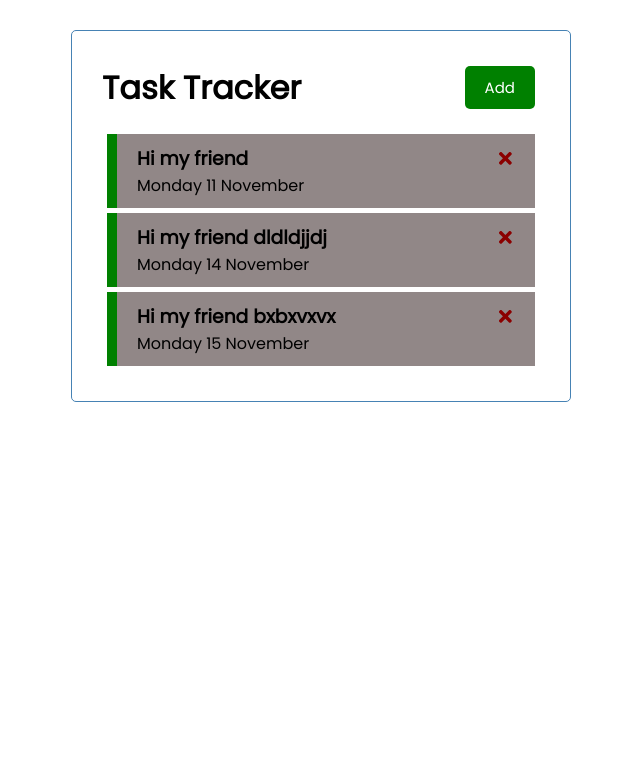
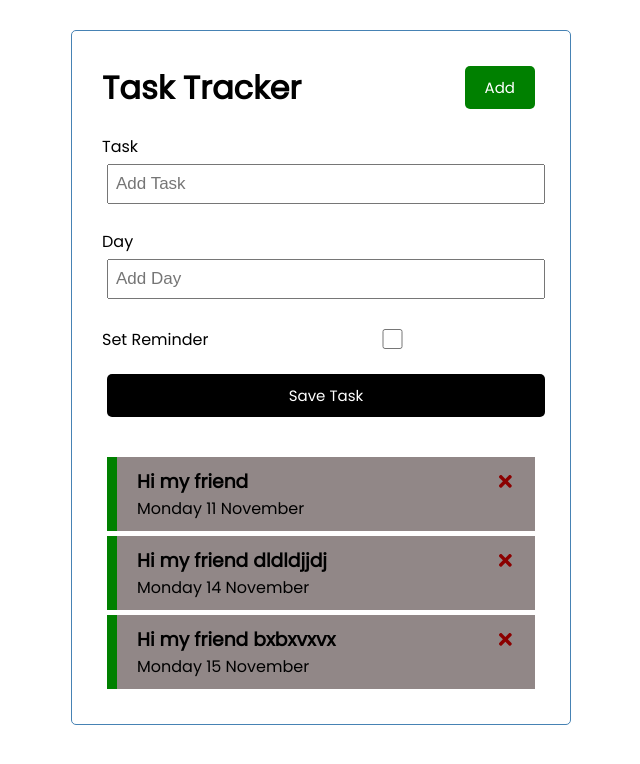
Before and after one commit to Oksana796/traver-react-task, a React (Create React App) app: page / in a window 1280 px wide. Shown: the top 764 px of the page, without its empty margins (319-959 px from the left). Built offline with nearby package versions, Linux system fonts and the light colour scheme.

Commit message:
add task

```diff
--- a/src/App.js
+++ b/src/App.js
@@ -1,28 +1,35 @@
 import { useState } from "react";
 import Header from "./components/Header";
 import Tasks from "./components/Tasks";
+import AddTask from "./components/AddTask";
 
 function App() {
   const [tasks, setTasks] = useState([
     {
       id: 1,
-      message: "Hi my friend",
-      time: "Monday 11 November",
+      text: "Hi my friend",
+      day: "Monday 11 November",
       reminder: true,
     },
     {
       id: 2,
-      message: "Hi my friend dldldjjdj",
-      time: "Monday 14 November",
+      text: "Hi my friend dldldjjdj",
+      day: "Monday 14 November",
       reminder: true,
     },
     {
       id: 3,
-      message: "Hi my friend bxbxvxvx",
-      time: "Monday 15 November",
+      text: "Hi my friend bxbxvxvx",
+      day: "Monday 15 November",
       reminder: true,
     },
   ]);
+
+  const addTask = (task) => {
+    const id = Math.floor(Math.random() * 10000) + 1;
+    const newTask = { id, ...task };
+    setTasks([...tasks, newTask]);
+  };
 
   const deleteTask = (id) => {
     setTasks(tasks.filter((task) => task.id !== id));
@@ -39,6 +46,7 @@
   return (
     <div className="container">
       <Header />
+      <AddTask onAdd={addTask} />
 
       {tasks.length > 0 ? (
         <Tasks tasks={tasks} onDelete={deleteTask} onToggle={toggleReminder} />
--- /dev/null
+++ b/src/components/AddTask.js
@@ -0,0 +1,59 @@
+import { useState } from "react";
+
+const AddTask = ({onAdd}) => {
+  const [text, setText] = useState("");
+  const [day, setDay] = useState("");
+  const [reminder, setReminder] = useState(false);
+
+    const onSubmit =(e) => {
+        e.preventDefault();
+
+        if(!text) {
+            alert('Please add a task')
+            return;
+        }
+
+        onAdd({text, day, reminder});
+
+        setText('');
+        setDay('');
+        setReminder(false);
+
+    }
+
+  return (
+    <form className="add-form" onSubmit={onSubmit}>
+      <div className="form-control">
+        <label htmlFor="">Task</label>
+        <input
+          type="text"
+          placeholder="Add Task"
+          value={text}
+          onChange={(e) => setText(e.target.value)}
+        />
+      </div>
+      <div className="form-control">
+        <label htmlFor="">Day</label>
+        <input
+          type="text"
+          placeholder="Add Day"
+          value={day}
+          onChange={(e) => setDay(e.target.value)}
+        />
+      </div>
+      <div className="form-control form-control-check">
+        <label htmlFor="">Set Reminder</label>
+        <input
+          type="checkbox"
+          checked={reminder}
+          value={reminder}
+          onChange={(e) => setReminder(e.currentTarget.checked)}
+        />
+      </div>
+
+      <input type="submit" value="Save Task" className="btn btn-block" />
+    </form>
+  );
+};
+
+export default AddTask;
--- a/src/components/Task.js
+++ b/src/components/Task.js
@@ -7,13 +7,13 @@
       onDoubleClick={() => onToggle(task.id)}
     >
       <h3>
-        {task.message}{" "}
+        {task.text}{" "}
         <FaTimes
           style={{ color: "darkred", cursor: "pointer" }}
           onClick={() => onDelete(task.id)}
         />
       </h3>
-      <p>{task.time}</p>
+      <p>{task.day}</p>
     </div>
   );
 };
```
